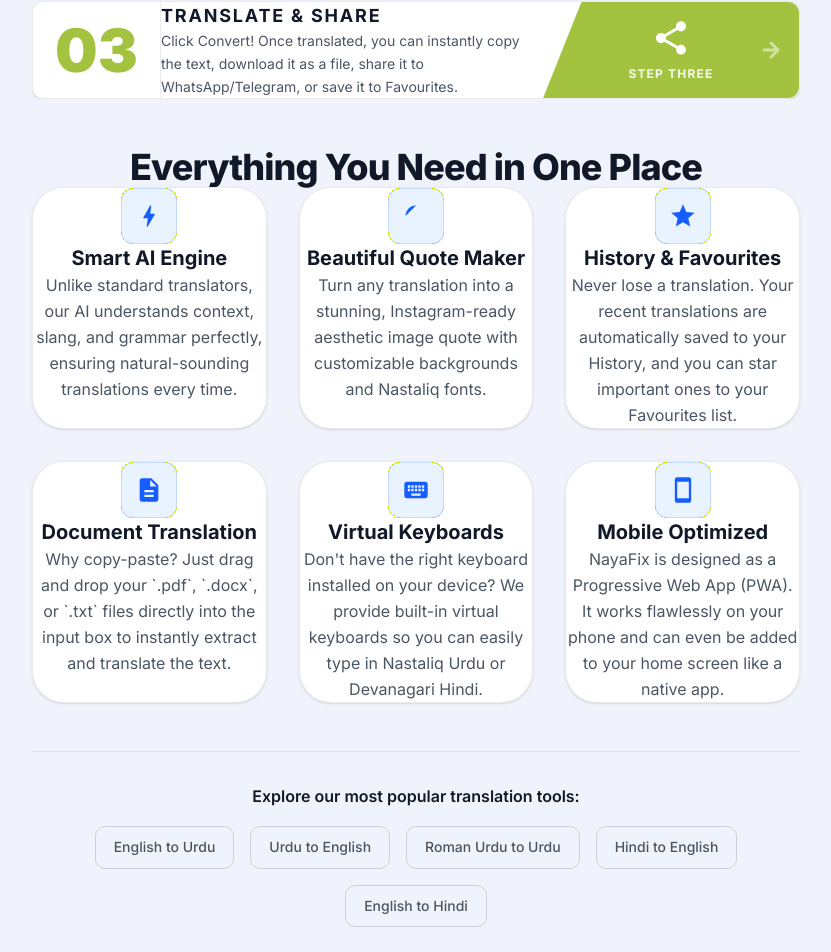
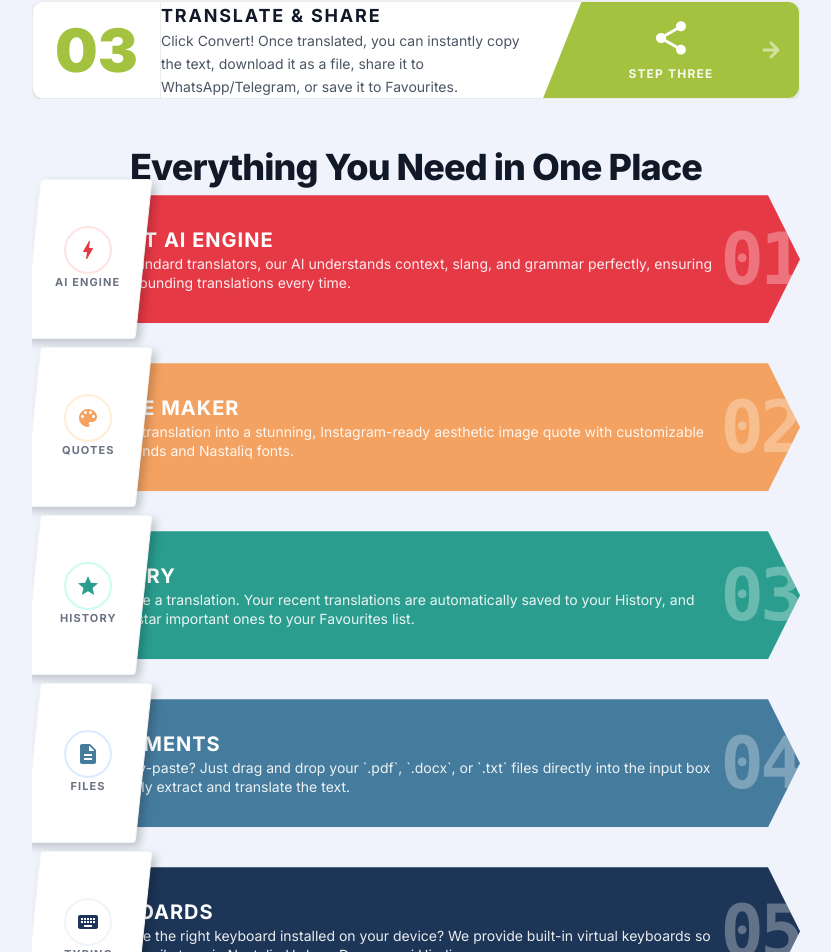
Before and after one commit to usamay15/nayafix, a Next.js app in the folder frontend/: page / in a window 1280 px wide. Shown: the part 1812-2764 px from the top of the page, without its empty margins (224-1055 px from the left). Built offline with nearby package versions, Linux system fonts and the light colour scheme; a web font is replaced by a local one.

Commit message:
Redesign Features section to vertical list of horizontal infographic ribbons

```diff
--- a/frontend/app/page.tsx
+++ b/frontend/app/page.tsx
@@ -125,63 +125,141 @@ export default function Home() {
               </div>
             </section>
 
-            {/* Features Grid */}
-            <section className="py-12">
-              <h2 className="text-4xl font-extrabold mb-12 text-center text-[var(--clr-text-1)] tracking-tight">Everything You Need in One Place</h2>
-              <div className="grid grid-cols-1 md:grid-cols-2 lg:grid-cols-3 gap-8 max-w-7xl mx-auto px-4">
+            {/* Features List */}
+            <section className="py-16 overflow-hidden relative">
+              <h2 className="text-4xl font-extrabold mb-16 text-center text-[var(--clr-text-1)] tracking-tight">Everything You Need in One Place</h2>
+              <div className="flex flex-col gap-6 max-w-4xl mx-auto px-4">
 
-                {/* Feature 1 */}
-                <div className="bg-[var(--clr-bg-2)] p-10 rounded-[2rem] shadow-sm border border-[var(--clr-border)] flex flex-col items-center text-center transition-all duration-300 hover:shadow-xl hover:-translate-y-2 hover:border-[#FF4D00] group">
-                  <div className="w-14 h-14 flex items-center justify-center rounded-xl bg-blue-500/10 text-blue-600 dark:bg-blue-400/10 dark:text-blue-400 mb-6 border border-blue-500/20 group-hover:scale-110 group-hover:bg-blue-500 group-hover:text-white group-hover:shadow-lg group-hover:shadow-blue-500/20 transition-all duration-300">
-                    <svg viewBox="0 0 24 24" fill="currentColor" width="28" height="28"><path d="M11 21h-1l1-7H7.5c-.58 0-.57-.32-.38-.66.19-.34.05-.08.07-.12C8.48 10.94 10.42 7.54 13 3h1l-1 7h3.5c.49 0 .56.33.47.51l-.07.15C12.96 17.55 11 21 11 21z"/></svg>
+                {/* Feature 1 - Red */}
+                <div className="relative w-full h-32 md:h-36 flex items-center group">
+                  <div className="absolute left-8 md:left-12 right-0 h-28 md:h-32 bg-[#E63946] flex items-center pr-4 md:pr-8 pl-16 md:pl-28 text-white rounded-l-lg shadow-md transition-transform group-hover:scale-[1.02] md:[clip-path:polygon(0_0,calc(100%-2rem)_0,100%_50%,calc(100%-2rem)_100%,0_100%)] [clip-path:polygon(0_0,calc(100%-1rem)_0,100%_50%,calc(100%-1rem)_100%,0_100%)]">
+                    <div className="flex-1 pr-4 md:pr-8">
+                      <h3 className="font-bold text-sm md:text-xl uppercase tracking-wider mb-1">Smart AI Engine</h3>
+                      <p className="text-[10px] md:text-sm opacity-90 leading-snug line-clamp-3">Unlike standard translators, our AI understands context, slang, and grammar perfectly, ensuring natural-sounding translations every time.</p>
+                    </div>
+                    <div className="text-5xl md:text-7xl font-black opacity-30 mr-2 md:mr-8 font-mono tracking-tighter">01</div>
                   </div>
-                  <h3 className="text-xl font-bold text-[var(--clr-text-1)] mb-4">Smart AI Engine</h3>
-                  <p className="text-[var(--clr-text-2)] leading-relaxed">Unlike standard translators, our AI understands context, slang, and grammar perfectly, ensuring natural-sounding translations every time.</p>
+
+                  <div className="absolute left-0 top-1/2 -translate-y-1/2 z-10 filter drop-shadow-[4px_4px_4px_rgba(0,0,0,0.2)] dark:drop-shadow-[4px_4px_4px_rgba(0,0,0,0.5)]">
+                    <div className="w-20 md:w-28 h-36 md:h-40 bg-white dark:bg-gray-800 flex flex-col items-center justify-center -skew-x-6 rounded-sm border border-gray-100 dark:border-gray-700">
+                      <div className="skew-x-6 flex flex-col items-center">
+                        <div className="w-10 h-10 md:w-12 md:h-12 rounded-full border-2 border-red-100 dark:border-red-900/30 flex items-center justify-center mb-2">
+                          <svg viewBox="0 0 24 24" fill="currentColor" className="w-5 h-5 md:w-6 md:h-6 text-[#E63946]"><path d="M11 21h-1l1-7H7.5c-.58 0-.57-.32-.38-.66.19-.34.05-.08.07-.12C8.48 10.94 10.42 7.54 13 3h1l-1 7h3.5c.49 0 .56.33.47.51l-.07.15C12.96 17.55 11 21 11 21z"/></svg>
+                        </div>
+                        <span className="text-[9px] md:text-[11px] font-bold text-gray-500 uppercase tracking-widest text-center">AI Engine</span>
+                      </div>
+                    </div>
+                  </div>
                 </div>
 
-                {/* Feature 2 */}
-                <div className="bg-[var(--clr-bg-2)] p-10 rounded-[2rem] shadow-sm border border-[var(--clr-border)] flex flex-col items-center text-center transition-all duration-300 hover:shadow-xl hover:-translate-y-2 hover:border-[#FF4D00] group">
-                  <div className="w-14 h-14 flex items-center justify-center rounded-xl bg-blue-500/10 text-blue-600 dark:bg-blue-400/10 dark:text-blue-400 mb-6 border border-blue-500/20 group-hover:scale-110 group-hover:bg-blue-500 group-hover:text-white group-hover:shadow-lg group-hover:shadow-blue-500/20 transition-all duration-300">
-                    <svg viewBox="0 0 24 24" fill="currentColor" width="28" height="28"><path d="M12 3c-4.97 0-9 4.03-9 9s4.03 9 9s4.03 9 9 9c.83 0 1.5-.67 1.5-1.5 0-.39-.15-.74-.39-1.01-.23-.26-.38-.61-.38-.99 0-.83.67-1.5 1.5-1.5H16c2.76 0 5-2.24 5-5 0-4.42-4.03-8-9-8zm-5.5 9c-.83 0-1.5-.67-1.5-1.5S5.67 9 6.5 9 8 9.67 8 10.5 7.33 12 6.5 12zm3-4C8.67 8 8 7.33 8 6.5S8.67 5 9.5 5s1.5.67 1.5 1.5S10.33 8 9.5 8zm5 0c-.83 0-1.5-.67-1.5-1.5S13.67 5 14.5 5s1.5.67 1.5 1.5S15.33 8 14.5 8zm3 4c-.83 0-1.5-.67-1.5-1.5S16.67 9 17.5 9s1.5.67 1.5 1.5-.67 1.5-1.5 1.5z"/></svg>
+                {/* Feature 2 - Amber */}
+                <div className="relative w-full h-32 md:h-36 flex items-center group">
+                  <div className="absolute left-8 md:left-12 right-0 h-28 md:h-32 bg-[#F4A261] flex items-center pr-4 md:pr-8 pl-16 md:pl-28 text-white rounded-l-lg shadow-md transition-transform group-hover:scale-[1.02] md:[clip-path:polygon(0_0,calc(100%-2rem)_0,100%_50%,calc(100%-2rem)_100%,0_100%)] [clip-path:polygon(0_0,calc(100%-1rem)_0,100%_50%,calc(100%-1rem)_100%,0_100%)]">
+                    <div className="flex-1 pr-4 md:pr-8">
+                      <h3 className="font-bold text-sm md:text-xl uppercase tracking-wider mb-1">Quote Maker</h3>
+                      <p className="text-[10px] md:text-sm opacity-90 leading-snug line-clamp-3">Turn any translation into a stunning, Instagram-ready aesthetic image quote with customizable backgrounds and Nastaliq fonts.</p>
+                    </div>
+                    <div className="text-5xl md:text-7xl font-black opacity-30 mr-2 md:mr-8 font-mono tracking-tighter">02</div>
                   </div>
-                  <h3 className="text-xl font-bold text-[var(--clr-text-1)] mb-4">Beautiful Quote Maker</h3>
-                  <p className="text-[var(--clr-text-2)] leading-relaxed">Turn any translation into a stunning, Instagram-ready aesthetic image quote with customizable backgrounds and Nastaliq fonts.</p>
+
+                  <div className="absolute left-0 top-1/2 -translate-y-1/2 z-10 filter drop-shadow-[4px_4px_4px_rgba(0,0,0,0.2)] dark:drop-shadow-[4px_4px_4px_rgba(0,0,0,0.5)]">
+                    <div className="w-20 md:w-28 h-36 md:h-40 bg-white dark:bg-gray-800 flex flex-col items-center justify-center -skew-x-6 rounded-sm border border-gray-100 dark:border-gray-700">
+                      <div className="skew-x-6 flex flex-col items-center">
+                        <div className="w-10 h-10 md:w-12 md:h-12 rounded-full border-2 border-orange-100 dark:border-orange-900/30 flex items-center justify-center mb-2">
+                          <svg viewBox="0 0 24 24" fill="currentColor" className="w-5 h-5 md:w-6 md:h-6 text-[#F4A261]"><path d="M12 3c-4.97 0-9 4.03-9 9s4.03 9 9 9c.83 0 1.5-.67 1.5-1.5 0-.39-.15-.74-.39-1.01-.23-.26-.38-.61-.38-.99 0-.83.67-1.5 1.5-1.5H16c2.76 0 5-2.24 5-5 0-4.42-4.03-8-9-8zm-5.5 9c-.83 0-1.5-.67-1.5-1.5S5.67 9 6.5 9 8 9.67 8 10.5 7.33 12 6.5 12zm3-4C8.67 8 8 7.33 8 6.5S8.67 5 9.5 5s1.5.67 1.5 1.5S10.33 8 9.5 8zm5 0c-.83 0-1.5-.67-1.5-1.5S13.67 5 14.5 5s1.5.67 1.5 1.5S15.33 8 14.5 8zm3 4c-.83 0-1.5-.67-1.5-1.5S16.67 9 17.5 9s1.5.67 1.5 1.5-.67 1.5-1.5 1.5z"/></svg>
+                        </div>
+                        <span className="text-[9px] md:text-[11px] font-bold text-gray-500 uppercase tracking-widest text-center">Quotes</span>
+                      </div>
+                    </div>
+                  </div>
                 </div>
 
-                {/* Feature 3 */}
-                <div className="bg-[var(--clr-bg-2)] p-10 rounded-[2rem] shadow-sm border border-[var(--clr-border)] flex flex-col items-center text-center transition-all duration-300 hover:shadow-xl hover:-translate-y-2 hover:border-[#FF4D00] group">
-                  <div className="w-14 h-14 flex items-center justify-center rounded-xl bg-blue-500/10 text-blue-600 dark:bg-blue-400/10 dark:text-blue-400 mb-6 border border-blue-500/20 group-hover:scale-110 group-hover:bg-blue-500 group-hover:text-white group-hover:shadow-lg group-hover:shadow-blue-500/20 transition-all duration-300">
-                    <svg viewBox="0 0 24 24" fill="currentColor" width="28" height="28"><path d="M12 17.27L18.18 21l-1.64-7.03L22 9.24l-7.19-.61L12 2 9.19 8.63 2 9.24l5.46 4.73L5.82 21z"/></svg>
+                {/* Feature 3 - Green */}
+                <div className="relative w-full h-32 md:h-36 flex items-center group">
+                  <div className="absolute left-8 md:left-12 right-0 h-28 md:h-32 bg-[#2A9D8F] flex items-center pr-4 md:pr-8 pl-16 md:pl-28 text-white rounded-l-lg shadow-md transition-transform group-hover:scale-[1.02] md:[clip-path:polygon(0_0,calc(100%-2rem)_0,100%_50%,calc(100%-2rem)_100%,0_100%)] [clip-path:polygon(0_0,calc(100%-1rem)_0,100%_50%,calc(100%-1rem)_100%,0_100%)]">
+                    <div className="flex-1 pr-4 md:pr-8">
+                      <h3 className="font-bold text-sm md:text-xl uppercase tracking-wider mb-1">History</h3>
+                      <p className="text-[10px] md:text-sm opacity-90 leading-snug line-clamp-3">Never lose a translation. Your recent translations are automatically saved to your History, and you can star important ones to your Favourites list.</p>
+                    </div>
+                    <div className="text-5xl md:text-7xl font-black opacity-30 mr-2 md:mr-8 font-mono tracking-tighter">03</div>
                   </div>
-                  <h3 className="text-xl font-bold text-[var(--clr-text-1)] mb-4">History & Favourites</h3>
-                  <p className="text-[var(--clr-text-2)] leading-relaxed">Never lose a translation. Your recent translations are automatically saved to your History, and you can star important ones to your Favourites list.</p>
+
+                  <div className="absolute left-0 top-1/2 -translate-y-1/2 z-10 filter drop-shadow-[4px_4px_4px_rgba(0,0,0,0.2)] dark:drop-shadow-[4px_4px_4px_rgba(0,0,0,0.5)]">
+                    <div className="w-20 md:w-28 h-36 md:h-40 bg-white dark:bg-gray-800 flex flex-col items-center justify-center -skew-x-6 rounded-sm border border-gray-100 dark:border-gray-700">
+                      <div className="skew-x-6 flex flex-col items-center">
+                        <div className="w-10 h-10 md:w-12 md:h-12 rounded-full border-2 border-teal-100 dark:border-teal-900/30 flex items-center justify-center mb-2">
+                          <svg viewBox="0 0 24 24" fill="currentColor" className="w-5 h-5 md:w-6 md:h-6 text-[#2A9D8F]"><path d="M12 17.27L18.18 21l-1.64-7.03L22 9.24l-7.19-.61L12 2 9.19 8.63 2 9.24l5.46 4.73L5.82 21z"/></svg>
+                        </div>
+                        <span className="text-[9px] md:text-[11px] font-bold text-gray-500 uppercase tracking-widest text-center">History</span>
+                      </div>
+                    </div>
+                  </div>
                 </div>
 
-                {/* Feature 4 */}
-                <div className="bg-[var(--clr-bg-2)] p-10 rounded-[2rem] shadow-sm border border-[var(--clr-border)] flex flex-col items-center text-center transition-all duration-300 hover:shadow-xl hover:-translate-y-2 hover:border-[#FF4D00] group">
-                  <div className="w-14 h-14 flex items-center justify-center rounded-xl bg-blue-500/10 text-blue-600 dark:bg-blue-400/10 dark:text-blue-400 mb-6 border border-blue-500/20 group-hover:scale-110 group-hover:bg-blue-500 group-hover:text-white group-hover:shadow-lg group-hover:shadow-blue-500/20 transition-all duration-300">
-                    <svg viewBox="0 0 24 24" fill="currentColor" width="28" height="28"><path d="M14 2H6c-1.1 0-1.99.9-1.99 2L4 20c0 1.1.89 2 1.99 2H18c1.1 0 2-.9 2-2V8l-6-6zm2 16H8v-2h8v2zm0-4H8v-2h8v2zm-3-5V3.5L18.5 9H13z"/></svg>
+                {/* Feature 4 - Teal Blue */}
+                <div className="relative w-full h-32 md:h-36 flex items-center group">
+                  <div className="absolute left-8 md:left-12 right-0 h-28 md:h-32 bg-[#457B9D] flex items-center pr-4 md:pr-8 pl-16 md:pl-28 text-white rounded-l-lg shadow-md transition-transform group-hover:scale-[1.02] md:[clip-path:polygon(0_0,calc(100%-2rem)_0,100%_50%,calc(100%-2rem)_100%,0_100%)] [clip-path:polygon(0_0,calc(100%-1rem)_0,100%_50%,calc(100%-1rem)_100%,0_100%)]">
+                    <div className="flex-1 pr-4 md:pr-8">
+                      <h3 className="font-bold text-sm md:text-xl uppercase tracking-wider mb-1">Documents</h3>
+                      <p className="text-[10px] md:text-sm opacity-90 leading-snug line-clamp-3">Why copy-paste? Just drag and drop your `.pdf`, `.docx`, or `.txt` files directly into the input box to instantly extract and translate the text.</p>
+                    </div>
+                    <div className="text-5xl md:text-7xl font-black opacity-30 mr-2 md:mr-8 font-mono tracking-tighter">04</div>
                   </div>
-                  <h3 className="text-xl font-bold text-[var(--clr-text-1)] mb-4">Document Translation</h3>
-                  <p className="text-[var(--clr-text-2)] leading-relaxed">Why copy-paste? Just drag and drop your `.pdf`, `.docx`, or `.txt` files directly into the input box to instantly extract and translate the text.</p>
+
+                  <div className="absolute left-0 top-1/2 -translate-y-1/2 z-10 filter drop-shadow-[4px_4px_4px_rgba(0,0,0,0.2)] dark:drop-shadow-[4px_4px_4px_rgba(0,0,0,0.5)]">
+                    <div className="w-20 md:w-28 h-36 md:h-40 bg-white dark:bg-gray-800 flex flex-col items-center justify-center -skew-x-6 rounded-sm border border-gray-100 dark:border-gray-700">
+                      <div className="skew-x-6 flex flex-col items-center">
+                        <div className="w-10 h-10 md:w-12 md:h-12 rounded-full border-2 border-blue-100 dark:border-blue-900/30 flex items-center justify-center mb-2">
+                          <svg viewBox="0 0 24 24" fill="currentColor" className="w-5 h-5 md:w-6 md:h-6 text-[#457B9D]"><path d="M14 2H6c-1.1 0-1.99.9-1.99 2L4 20c0 1.1.89 2 1.99 2H18c1.1 0 2-.9 2-2V8l-6-6zm2 16H8v-2h8v2zm0-4H8v-2h8v2zm-3-5V3.5L18.5 9H13z"/></svg>
+                        </div>
+                        <span className="text-[9px] md:text-[11px] font-bold text-gray-500 uppercase tracking-widest text-center">Files</span>
+                      </div>
+                    </div>
+                  </div>
                 </div>
 
-                {/* Feature 5 */}
-                <div className="bg-[var(--clr-bg-2)] p-10 rounded-[2rem] shadow-sm border border-[var(--clr-border)] flex flex-col items-center text-center transition-all duration-300 hover:shadow-xl hover:-translate-y-2 hover:border-[#FF4D00] group">
-                  <div className="w-14 h-14 flex items-center justify-center rounded-xl bg-blue-500/10 text-blue-600 dark:bg-blue-400/10 dark:text-blue-400 mb-6 border border-blue-500/20 group-hover:scale-110 group-hover:bg-blue-500 group-hover:text-white group-hover:shadow-lg group-hover:shadow-blue-500/20 transition-all duration-300">
-                    <svg viewBox="0 0 24 24" fill="currentColor" width="28" height="28"><path d="M20 5H4c-1.1 0-1.99.9-1.99 2L2 17c0 1.1.9 2 2 2h16c1.1 0 2-.9 2-2V7c0-1.1-.9-2-2-2zm-9 3h2v2h-2V8zm0 3h2v2h-2v-2zM8 8h2v2H8V8zm0 3h2v2H8v-2zm-1 2H5v-2h2v2zm0-3H5V8h2v2zm9 7H8v-2h8v2zm0-4h-2v-2h2v2zm0-3h-2V8h2v2zm3 3h-2v-2h2v2zm0-3h-2V8h2v2z"/></svg>
+                {/* Feature 5 - Dark Blue */}
+                <div className="relative w-full h-32 md:h-36 flex items-center group">
+                  <div className="absolute left-8 md:left-12 right-0 h-28 md:h-32 bg-[#1D3557] flex items-center pr-4 md:pr-8 pl-16 md:pl-28 text-white rounded-l-lg shadow-md transition-transform group-hover:scale-[1.02] md:[clip-path:polygon(0_0,calc(100%-2rem)_0,100%_50%,calc(100%-2rem)_100%,0_100%)] [clip-path:polygon(0_0,calc(100%-1rem)_0,100%_50%,calc(100%-1rem)_100%,0_100%)]">
+                    <div className="flex-1 pr-4 md:pr-8">
+                      <h3 className="font-bold text-sm md:text-xl uppercase tracking-wider mb-1">Keyboards</h3>
+                      <p className="text-[10px] md:text-sm opacity-90 leading-snug line-clamp-3">Don't have the right keyboard installed on your device? We provide built-in virtual keyboards so you can easily type in Nastaliq Urdu or Devanagari Hindi.</p>
+                    </div>
+                    <div className="text-5xl md:text-7xl font-black opacity-30 mr-2 md:mr-8 font-mono tracking-tighter">05</div>
                   </div>
-                  <h3 className="text-xl font-bold text-[var(--clr-text-1)] mb-4">Virtual Keyboards</h3>
-                  <p className="text-[var(--clr-text-2)] leading-relaxed">Don't have the right keyboard installed on your device? We provide built-in virtual keyboards so you can easily type in Nastaliq Urdu or Devanagari Hindi.</p>
+
+                  <div className="absolute left-0 top-1/2 -translate-y-1/2 z-10 filter drop-shadow-[4px_4px_4px_rgba(0,0,0,0.2)] dark:drop-shadow-[4px_4px_4px_rgba(0,0,0,0.5)]">
+                    <div className="w-20 md:w-28 h-36 md:h-40 bg-white dark:bg-gray-800 flex flex-col items-center justify-center -skew-x-6 rounded-sm border border-gray-100 dark:border-gray-700">
+                      <div className="skew-x-6 flex flex-col items-center">
+                        <div className="w-10 h-10 md:w-12 md:h-12 rounded-full border-2 border-slate-100 dark:border-slate-700 flex items-center justify-center mb-2">
+                          <svg viewBox="0 0 24 24" fill="currentColor" className="w-5 h-5 md:w-6 md:h-6 text-[#1D3557]"><path d="M20 5H4c-1.1 0-1.99.9-1.99 2L2 17c0 1.1.9 2 2 2h16c1.1 0 2-.9 2-2V7c0-1.1-.9-2-2-2zm-9 3h2v2h-2V8zm0 3h2v2h-2v-2zM8 8h2v2H8V8zm0 3h2v2H8v-2zm-1 2H5v-2h2v2zm0-3H5V8h2v2zm9 7H8v-2h8v2zm0-4h-2v-2h2v2zm0-3h-2V8h2v2zm3 3h-2v-2h2v2zm0-3h-2V8h2v2z"/></svg>
+                        </div>
+                        <span className="text-[9px] md:text-[11px] font-bold text-gray-500 uppercase tracking-widest text-center">Typing</span>
+                      </div>
+                    </div>
+                  </div>
                 </div>
 
-                {/* Feature 6 */}
-                <div className="bg-[var(--clr-bg-2)] p-10 rounded-[2rem] shadow-sm border border-[var(--clr-border)] flex flex-col items-center text-center transition-all duration-300 hover:shadow-xl hover:-translate-y-2 hover:border-[#FF4D00] group">
-                  <div className="w-14 h-14 flex items-center justify-center rounded-xl bg-blue-500/10 text-blue-600 dark:bg-blue-400/10 dark:text-blue-400 mb-6 border border-blue-500/20 group-hover:scale-110 group-hover:bg-blue-500 group-hover:text-white group-hover:shadow-lg group-hover:shadow-blue-500/20 transition-all duration-300">
-                    <svg viewBox="0 0 24 24" fill="currentColor" width="28" height="28"><path d="M17 1.01L7 1c-1.1 0-2 .9-2 2v18c0 1.1.9 2 2 2h10c1.1 0 2-.9 2-2V3c0-1.1-.9-1.99-2-1.99zM17 19H7V5h10v14z"/></svg>
+                {/* Feature 6 - Purple */}
+                <div className="relative w-full h-32 md:h-36 flex items-center group">
+                  <div className="absolute left-8 md:left-12 right-0 h-28 md:h-32 bg-[#6D28D9] flex items-center pr-4 md:pr-8 pl-16 md:pl-28 text-white rounded-l-lg shadow-md transition-transform group-hover:scale-[1.02] md:[clip-path:polygon(0_0,calc(100%-2rem)_0,100%_50%,calc(100%-2rem)_100%,0_100%)] [clip-path:polygon(0_0,calc(100%-1rem)_0,100%_50%,calc(100%-1rem)_100%,0_100%)]">
+                    <div className="flex-1 pr-4 md:pr-8">
+                      <h3 className="font-bold text-sm md:text-xl uppercase tracking-wider mb-1">Mobile App</h3>
+                      <p className="text-[10px] md:text-sm opacity-90 leading-snug line-clamp-3">NayaFix is designed as a Progressive Web App (PWA). It works flawlessly on your phone and can even be added to your home screen like a native app.</p>
+                    </div>
+                    <div className="text-5xl md:text-7xl font-black opacity-30 mr-2 md:mr-8 font-mono tracking-tighter">06</div>
                   </div>
-                  <h3 className="text-xl font-bold text-[var(--clr-text-1)] mb-4">Mobile Optimized</h3>
-                  <p className="text-[var(--clr-text-2)] leading-relaxed">NayaFix is designed as a Progressive Web App (PWA). It works flawlessly on your phone and can even be added to your home screen like a native app.</p>
+
+                  <div className="absolute left-0 top-1/2 -translate-y-1/2 z-10 filter drop-shadow-[4px_4px_4px_rgba(0,0,0,0.2)] dark:drop-shadow-[4px_4px_4px_rgba(0,0,0,0.5)]">
+                    <div className="w-20 md:w-28 h-36 md:h-40 bg-white dark:bg-gray-800 flex flex-col items-center justify-center -skew-x-6 rounded-sm border border-gray-100 dark:border-gray-700">
+                      <div className="skew-x-6 flex flex-col items-center">
+                        <div className="w-10 h-10 md:w-12 md:h-12 rounded-full border-2 border-purple-100 dark:border-purple-900/30 flex items-center justify-center mb-2">
+                          <svg viewBox="0 0 24 24" fill="currentColor" className="w-5 h-5 md:w-6 md:h-6 text-[#6D28D9]"><path d="M17 1.01L7 1c-1.1 0-2 .9-2 2v18c0 1.1.9 2 2 2h10c1.1 0 2-.9 2-2V3c0-1.1-.9-1.99-2-1.99zM17 19H7V5h10v14z"/></svg>
+                        </div>
+                        <span className="text-[9px] md:text-[11px] font-bold text-gray-500 uppercase tracking-widest text-center">Mobile</span>
+                      </div>
+                    </div>
+                  </div>
                 </div>
 
               </div>
```
